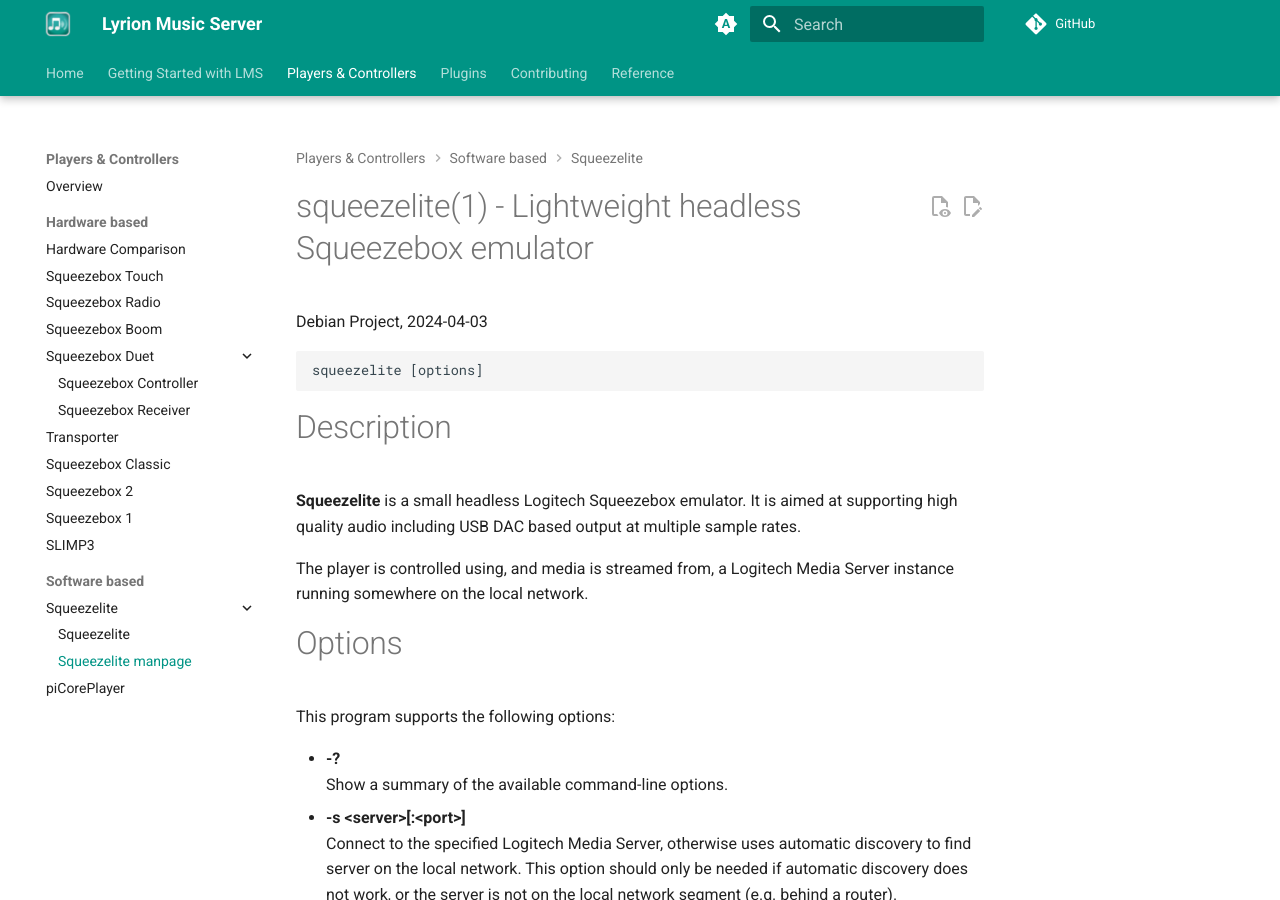
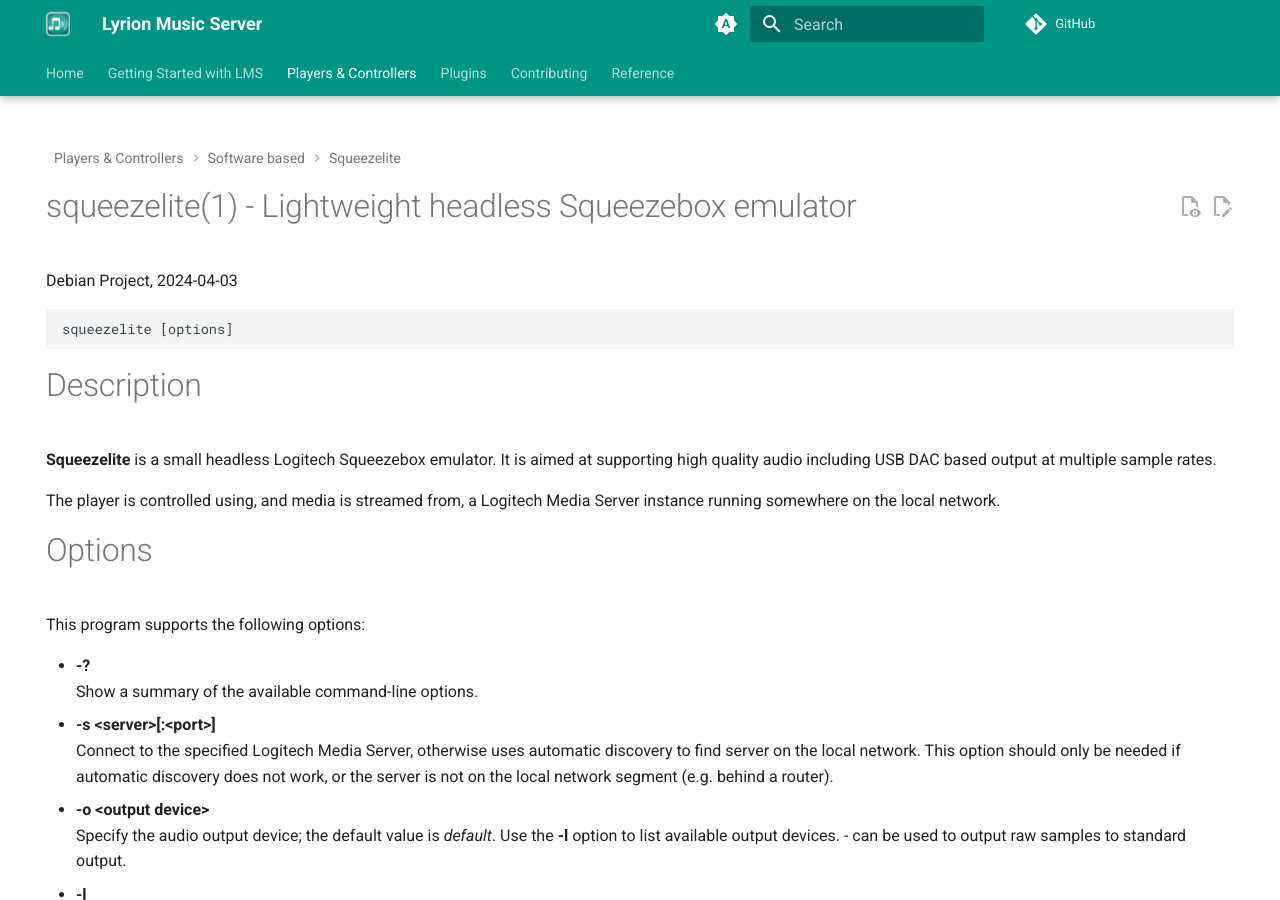
Before and after one commit to LMS-Community/lms-community.github.io, an MkDocs documentation site: the page built from docs/players-and-controllers/squeezelite-manpage.md, in a window 1280 px wide and 900 px high. Built offline with MkDocs 1.6.1 and Material for MkDocs 9.7.7, drawn with Linux system fonts in a browser that asks for light colours; emoji names are drawn with the system emoji font; plug-ins that fetch from the network failed and are left out; comment, search, counter and statistics services are not loaded; part of the change alters nothing that is shown.

```diff
--- a/docs/players-and-controllers/squeezelite-manpage.md
+++ b/docs/players-and-controllers/squeezelite-manpage.md
@@ -1,3 +1,11 @@
+---
+layout: default
+title: squeezelite(1) manpage
+hide:
+  - navigation
+  - toc
+---
+
 # squeezelite(1) - Lightweight headless Squeezebox emulator
 
 Debian Project, 2024-04-03
```
